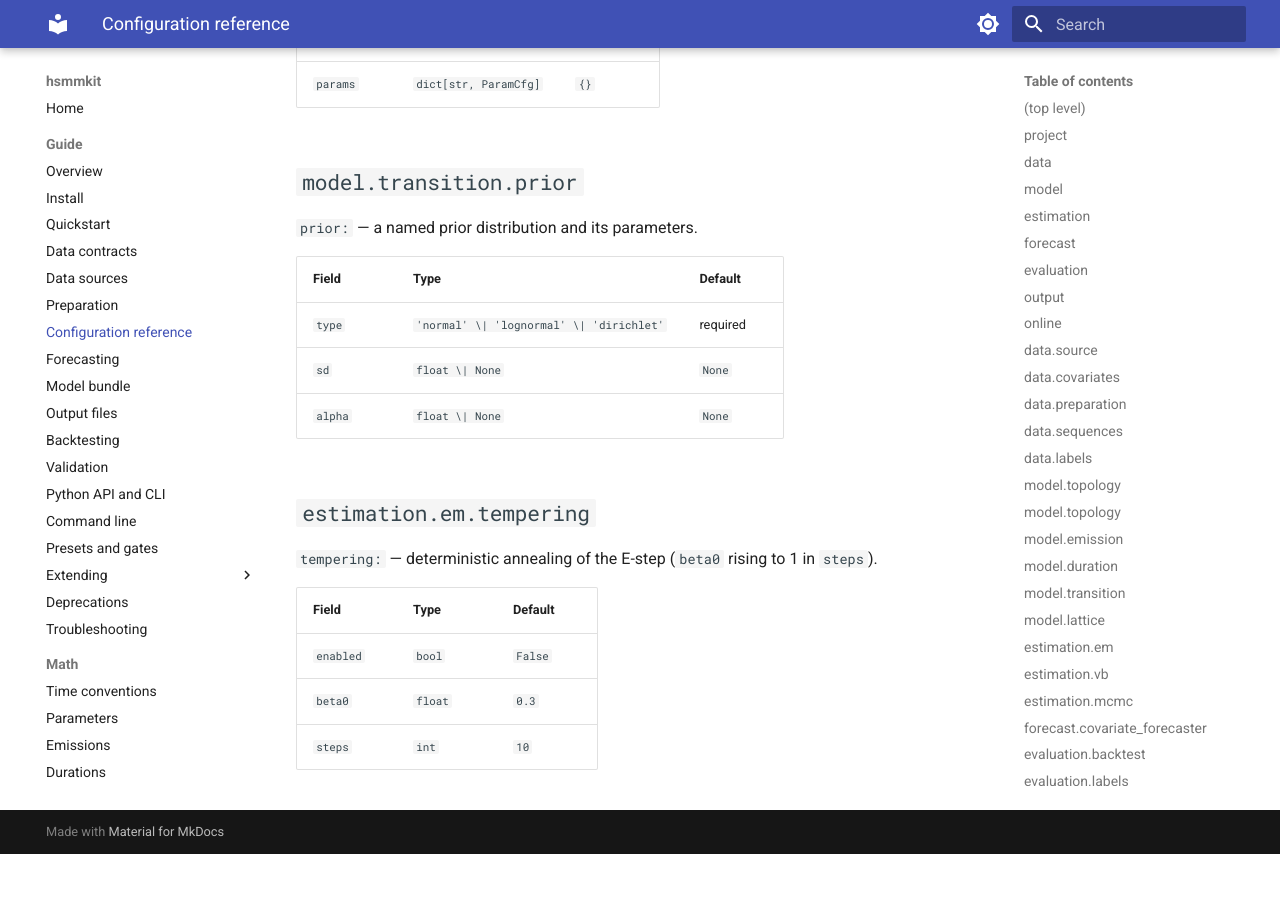
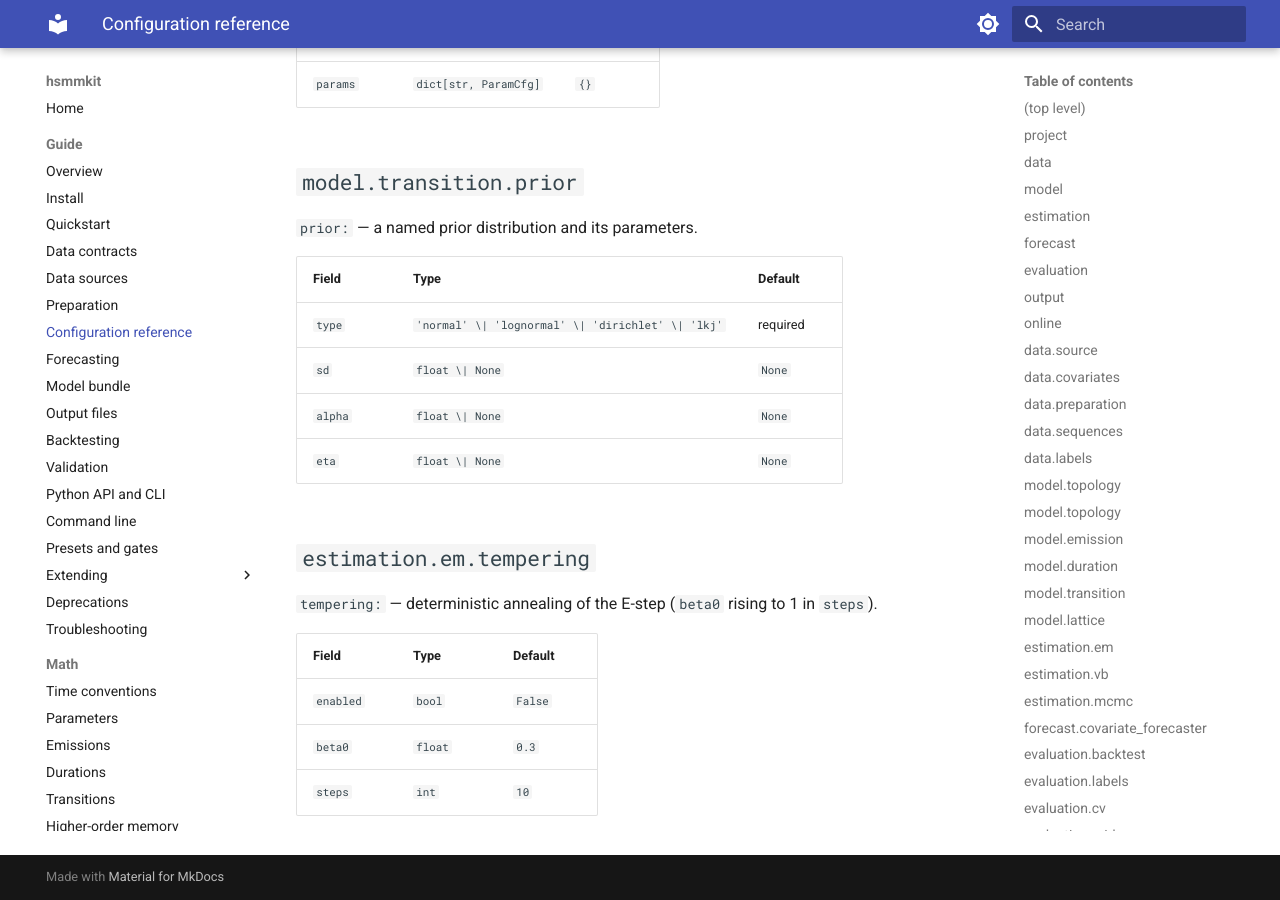
Before and after one commit to AinoLampe/hsmmkit, an MkDocs documentation site: the page built from docs/guide/config.md, in a window 1280 px wide and 900 px high, scrolled down 13994 px. Built offline with MkDocs 1.6.1 and Material for MkDocs 9.7.7, drawn with Linux system fonts in a browser that asks for light colours; before the commit the page ends 14848 px from its top, so only the background shows below that.

Commit message:
docs: regenerate the configuration reference [skip ci]
Co-Authored-By: Claude Sonnet 5.5 <noreply@anthropic.com>
Claude-Session: https://claude.ai/code/session_01UBEypsGuT2e4EieCJqa7PJ

```diff
--- a/docs/guide/config.md
+++ b/docs/guide/config.md
@@ -410,9 +410,10 @@ A single (possibly per-state) parameter's estimation mode and initialization.
 
 | Field | Type | Default |
 |---|---|---|
-| `type` | `'normal' \| 'lognormal' \| 'dirichlet'` | required |
+| `type` | `'normal' \| 'lognormal' \| 'dirichlet' \| 'lkj'` | required |
 | `sd` | `float \| None` | `None` |
 | `alpha` | `float \| None` | `None` |
+| `eta` | `float \| None` | `None` |
 
 ## `estimation.em.tempering`
 
```
